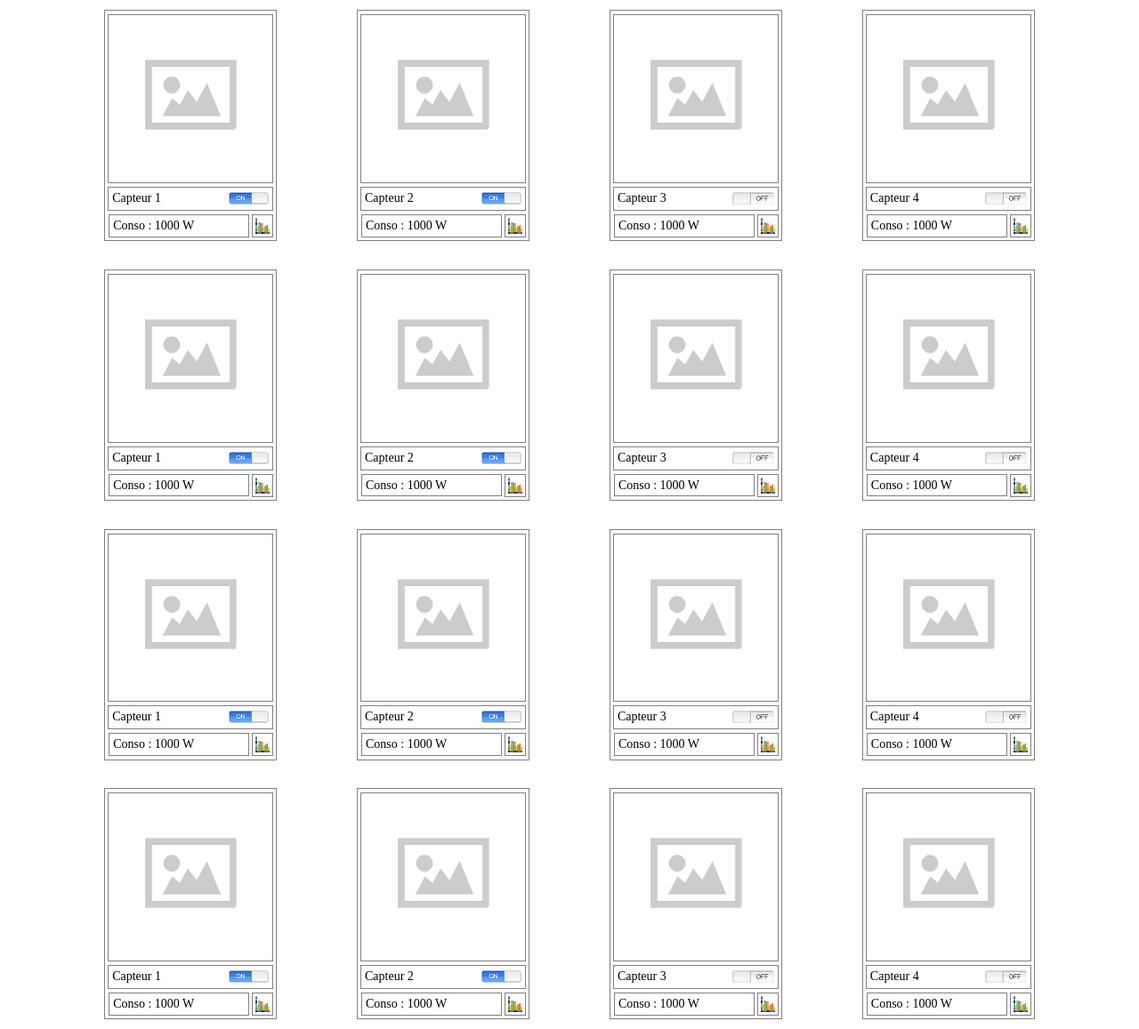
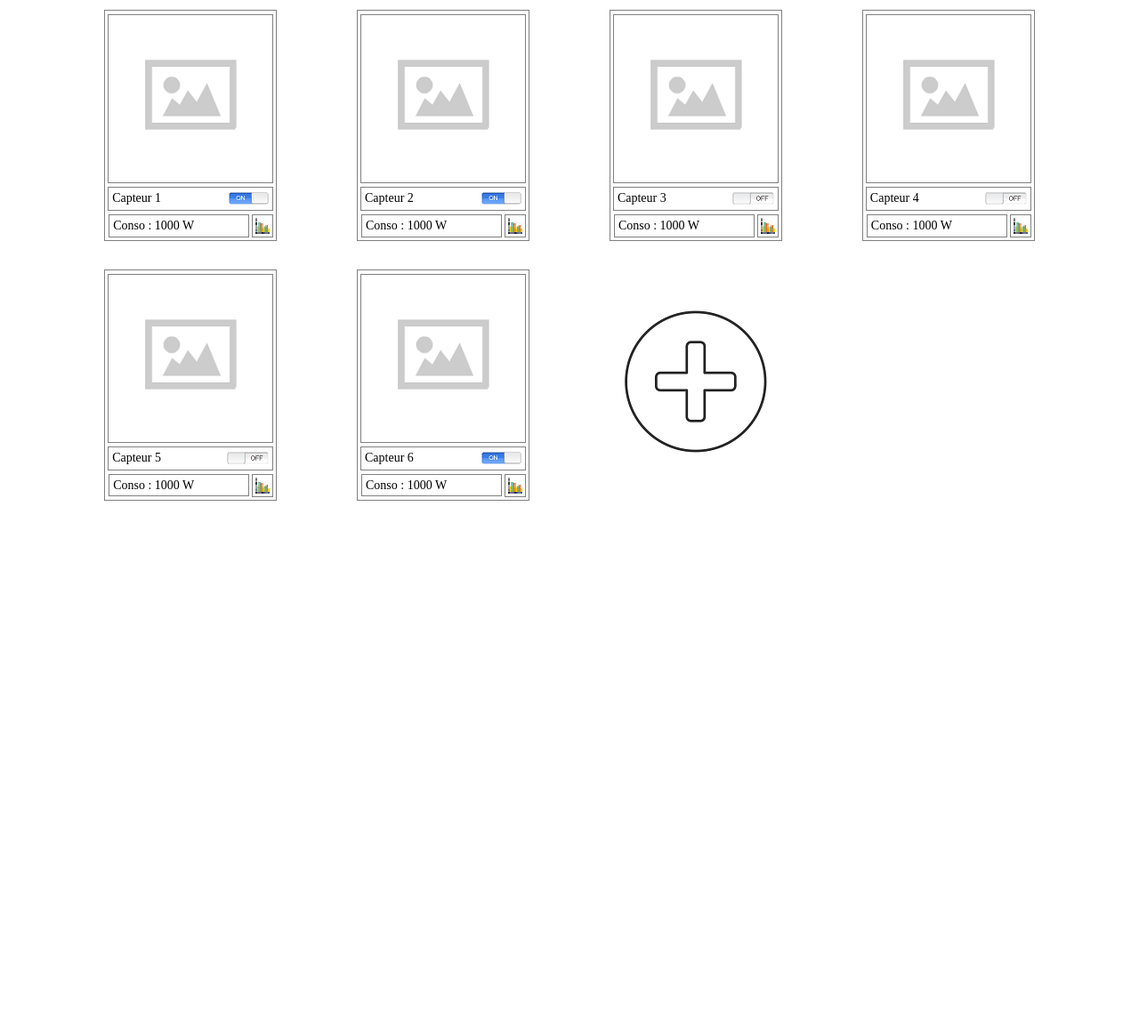
Before and after one commit to ogaland/D314-Projet, a PHP site: page / in a window 1280 px wide. Shown: the whole page at 89% size. After the commit the page ends 563 px from the top, so only its background shows below. Run offline with PHP 8.4, Linux system fonts and the light colour scheme.

Commit message:
interface statique

```diff
--- a/web/design.css
+++ b/web/design.css
@@ -87,3 +87,10 @@ td{
     text-align: right;
     border: 1px solid grey;
 }
+
+#add{
+    width: 192px;
+    height: auto;
+    margin: auto;
+    text-align: center;
+}
--- a/web/index.html
+++ b/web/index.html
@@ -36,7 +36,8 @@ and open the template in the editor.
                             </div>
                         </div>
                     </div>
-                </td>                <td>
+                </td>
+                <td>
                     <div id="capteur">
                         <div id ="photo">
                             <img src="img/standard.png" />
@@ -58,7 +59,8 @@ and open the template in the editor.
                             </div>
                         </div>
                     </div>
-                </td>                <td>
+                </td>
+                <td>
                     <div id="capteur">
                         <div id ="photo">
                             <img src="img/standard.png" />
@@ -80,7 +82,8 @@ and open the template in the editor.
                             </div>
                         </div>
                     </div>
-                </td>                <td>
+                </td>
+                <td>
                     <div id="capteur">
                         <div id ="photo">
                             <img src="img/standard.png" />
@@ -113,73 +116,7 @@ and open the template in the editor.
                         </div>
                         <div id ="cadre_milieu">
                             <div id="nom_capteur">
-                                Capteur 1
-                            </div>
-                            <div id="on-off">
-                                <img src="img/ON.png" />
-                            </div>
-                        </div>
-                        <div id ="cadre_bas">
-                            <div id="conso">
-                                Conso : 1000 W
-                            </div>
-                            <div id="stat">
-                                <img src="img/stat.png" />
-                            </div>
-                        </div>
-                    </div>
-                </td>                <td>
-                    <div id="capteur">
-                        <div id ="photo">
-                            <img src="img/standard.png" />
-                        </div>
-                        <div id ="cadre_milieu">
-                            <div id="nom_capteur">
-                                Capteur 2
-                            </div>
-                            <div id="on-off">
-                                <img src="img/ON.png" />
-                            </div>
-                        </div>
-                        <div id ="cadre_bas">
-                            <div id="conso">
-                                Conso : 1000 W
-                            </div>
-                            <div id="stat">
-                                <img src="img/stat.png" />
-                            </div>
-                        </div>
-                    </div>
-                </td>                <td>
-                    <div id="capteur">
-                        <div id ="photo">
-                            <img src="img/standard.png" />
-                        </div>
-                        <div id ="cadre_milieu">
-                            <div id="nom_capteur">
-                                Capteur 3
-                            </div>
-                            <div id="on-off">
-                                <img src="img/OFF.png" />
-                            </div>
-                        </div>
-                        <div id ="cadre_bas">
-                            <div id="conso">
-                                Conso : 1000 W
-                            </div>
-                            <div id="stat">
-                                <img src="img/stat.png" />
-                            </div>
-                        </div>
-                    </div>
-                </td>                <td>
-                    <div id="capteur">
-                        <div id ="photo">
-                            <img src="img/standard.png" />
-                        </div>
-                        <div id ="cadre_milieu">
-                            <div id="nom_capteur">
-                                Capteur 4
+                                Capteur 5
                             </div>
                             <div id="on-off">
                                 <img src="img/OFF.png" />
@@ -195,9 +132,6 @@ and open the template in the editor.
                         </div>
                     </div>
                 </td>
-            </tr>
-            <tr><td><br/></td></tr>
-            <tr>
                 <td>
                     <div id="capteur">
                         <div id ="photo">
@@ -205,7 +139,7 @@ and open the template in the editor.
                         </div>
                         <div id ="cadre_milieu">
                             <div id="nom_capteur">
-                                Capteur 1
+                                Capteur 6
                             </div>
                             <div id="on-off">
                                 <img src="img/ON.png" />
@@ -220,163 +154,10 @@ and open the template in the editor.
                             </div>
                         </div>
                     </div>
-                </td>                <td>
-                    <div id="capteur">
-                        <div id ="photo">
-                            <img src="img/standard.png" />
-                        </div>
-                        <div id ="cadre_milieu">
-                            <div id="nom_capteur">
-                                Capteur 2
-                            </div>
-                            <div id="on-off">
-                                <img src="img/ON.png" />
-                            </div>
-                        </div>
-                        <div id ="cadre_bas">
-                            <div id="conso">
-                                Conso : 1000 W
-                            </div>
-                            <div id="stat">
-                                <img src="img/stat.png" />
-                            </div>
-                        </div>
-                    </div>
-                </td>                <td>
-                    <div id="capteur">
-                        <div id ="photo">
-                            <img src="img/standard.png" />
-                        </div>
-                        <div id ="cadre_milieu">
-                            <div id="nom_capteur">
-                                Capteur 3
-                            </div>
-                            <div id="on-off">
-                                <img src="img/OFF.png" />
-                            </div>
-                        </div>
-                        <div id ="cadre_bas">
-                            <div id="conso">
-                                Conso : 1000 W
-                            </div>
-                            <div id="stat">
-                                <img src="img/stat.png" />
-                            </div>
-                        </div>
-                    </div>
-                </td>                <td>
-                    <div id="capteur">
-                        <div id ="photo">
-                            <img src="img/standard.png" />
-                        </div>
-                        <div id ="cadre_milieu">
-                            <div id="nom_capteur">
-                                Capteur 4
-                            </div>
-                            <div id="on-off">
-                                <img src="img/OFF.png" />
-                            </div>
-                        </div>
-                        <div id ="cadre_bas">
-                            <div id="conso">
-                                Conso : 1000 W
-                            </div>
-                            <div id="stat">
-                                <img src="img/stat.png" />
-                            </div>
-                        </div>
-                    </div>
                 </td>
-            </tr>
-            <tr><td><br/></td></tr>
-            <tr>
                 <td>
-                    <div id="capteur">
-                        <div id ="photo">
-                            <img src="img/standard.png" />
-                        </div>
-                        <div id ="cadre_milieu">
-                            <div id="nom_capteur">
-                                Capteur 1
-                            </div>
-                            <div id="on-off">
-                                <img src="img/ON.png" />
-                            </div>
-                        </div>
-                        <div id ="cadre_bas">
-                            <div id="conso">
-                                Conso : 1000 W
-                            </div>
-                            <div id="stat">
-                                <img src="img/stat.png" />
-                            </div>
-                        </div>
-                    </div>
-                </td>                <td>
-                    <div id="capteur">
-                        <div id ="photo">
-                            <img src="img/standard.png" />
-                        </div>
-                        <div id ="cadre_milieu">
-                            <div id="nom_capteur">
-                                Capteur 2
-                            </div>
-                            <div id="on-off">
-                                <img src="img/ON.png" />
-                            </div>
-                        </div>
-                        <div id ="cadre_bas">
-                            <div id="conso">
-                                Conso : 1000 W
-                            </div>
-                            <div id="stat">
-                                <img src="img/stat.png" />
-                            </div>
-                        </div>
-                    </div>
-                </td>                <td>
-                    <div id="capteur">
-                        <div id ="photo">
-                            <img src="img/standard.png" />
-                        </div>
-                        <div id ="cadre_milieu">
-                            <div id="nom_capteur">
-                                Capteur 3
-                            </div>
-                            <div id="on-off">
-                                <img src="img/OFF.png" />
-                            </div>
-                        </div>
-                        <div id ="cadre_bas">
-                            <div id="conso">
-                                Conso : 1000 W
-                            </div>
-                            <div id="stat">
-                                <img src="img/stat.png" />
-                            </div>
-                        </div>
-                    </div>
-                </td>                <td>
-                    <div id="capteur">
-                        <div id ="photo">
-                            <img src="img/standard.png" />
-                        </div>
-                        <div id ="cadre_milieu">
-                            <div id="nom_capteur">
-                                Capteur 4
-                            </div>
-                            <div id="on-off">
-                                <img src="img/OFF.png" />
-                            </div>
-                        </div>
-                        <div id ="cadre_bas">
-                            <div id="conso">
-                                Conso : 1000 W
-                            </div>
-                            <div id="stat">
-                                <img src="img/stat.png" />
-                            </div>
-                        </div>
+                    <div id="add">
+                        <img src="img/add.png" />
                     </div>
                 </td>
             </tr>
```
Also changed, not shown: web/img/add.png (added).
